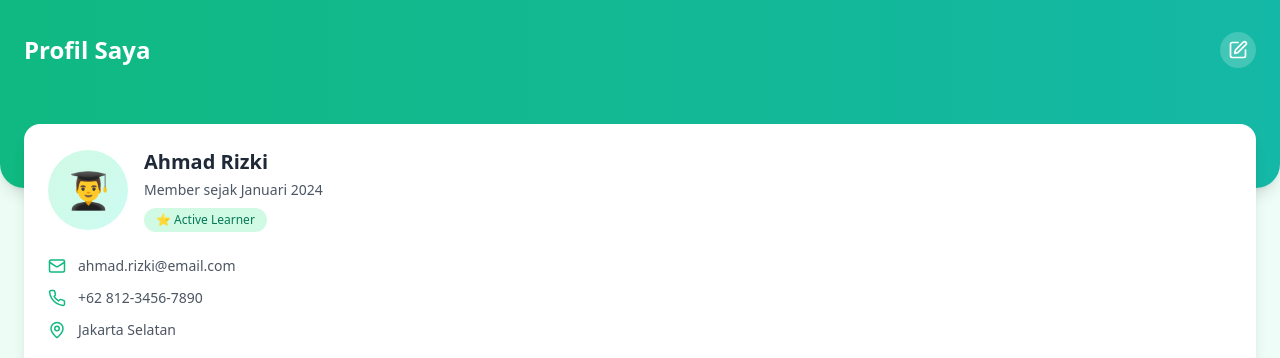
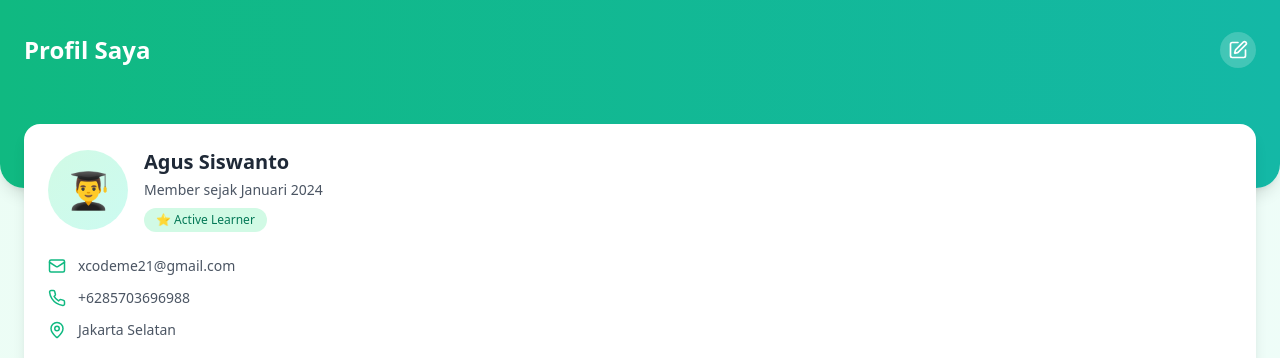
Before and after one commit to xcodeme21/sinau, a Next.js app: page /student/profile in a window 1280 px wide. Shown: the top 358 px of the page. Built offline with nearby package versions, Linux system fonts and the light colour scheme.

Commit message:
update profile

```diff
--- a/src/containers/student/profile/ProfileContainer.tsx
+++ b/src/containers/student/profile/ProfileContainer.tsx
@@ -42,9 +42,9 @@ export default function ProfileContainer() {
   const [isEditing, setIsEditing] = useState(false)
 
   const userProfile = {
-    name: 'Ahmad Rizki',
-    email: 'ahmad.rizki@email.com',
-    phone: '+62 812-3456-7890',
+    name: 'Agus Siswanto',
+    email: 'xcodeme21@gmail.com',
+    phone: '+6285703696988',
     location: 'Jakarta Selatan',
     joinDate: 'Januari 2024',
     avatar: '👨‍🎓',
```
Also changed, not shown: .eslintrc.json.
